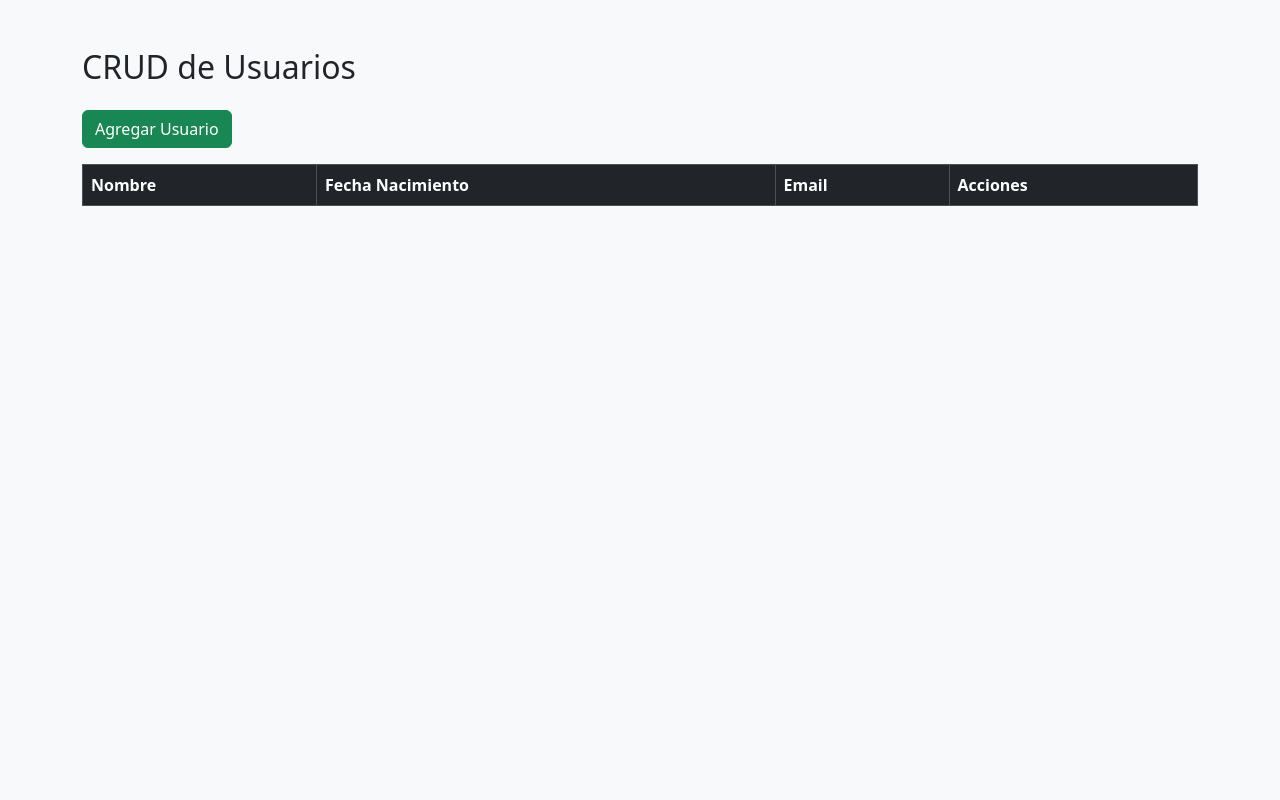
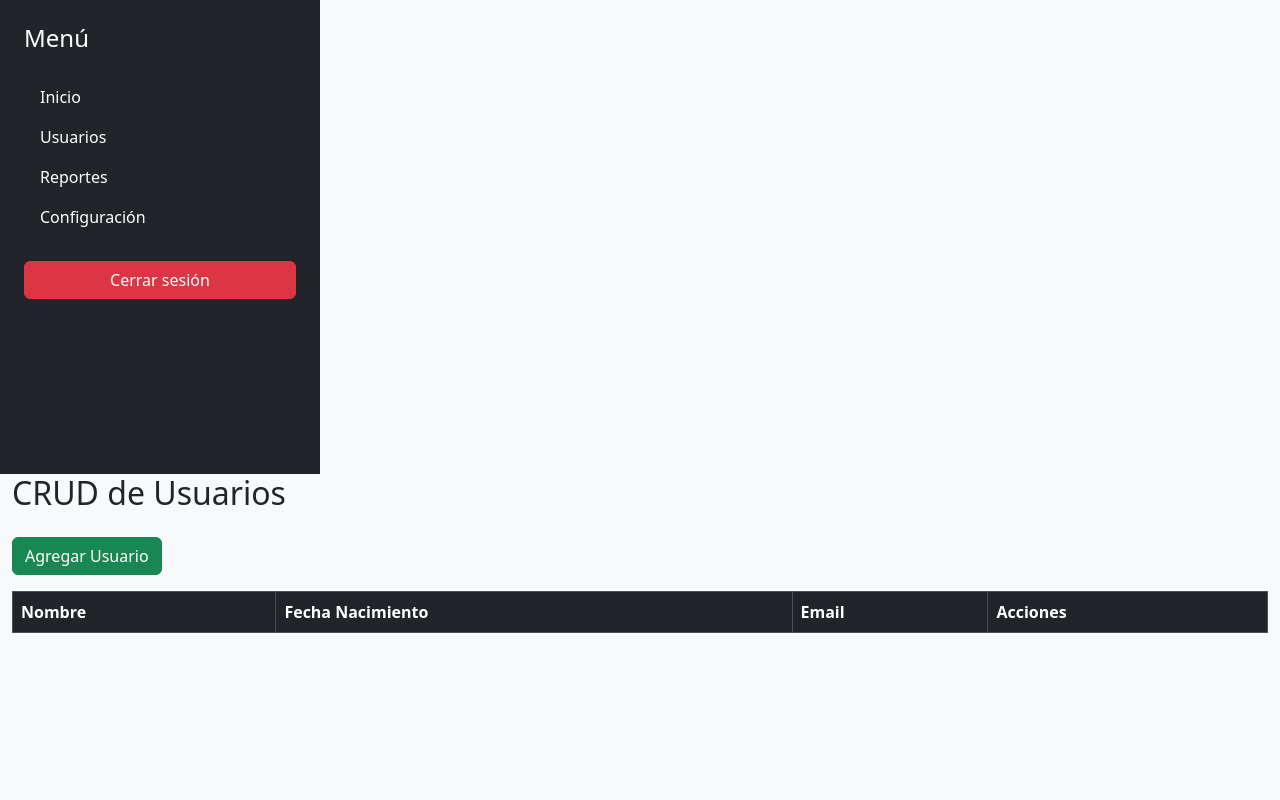
Before and after one commit to JdaniloChin/webCS, a PHP site: page /usuarios.php in a window 1280 px wide. Run offline with PHP 8.4, Linux system fonts and the light colour scheme; the visitor is signed in with stand-in values (Sample User, id 1); lists and menus that the app fills with data are empty.

Commit message:
menu desacoplado

```diff
--- /dev/null
+++ b/control_tareas/include/menu.php
@@ -0,0 +1,19 @@
+<?php
+session_start();
+if (!isset($_SESSION['nombre'])) {
+    header("Location: ../index.php");
+    exit();
+}
+?>
+<aside class="col-md-3 bg-dark text-white p-4">
+        <h4 class="mb-4">Menú</h4>
+        <ul class="nav flex-column">
+          <li class="nav-item"><a class="nav-link text-white" href="home.php">Inicio</a></li>
+          <li class="nav-item"><a class="nav-link text-white" href="usuarios.php">Usuarios</a></li>
+          <li class="nav-item"><a class="nav-link text-white" href="#">Reportes</a></li>
+          <li class="nav-item"><a class="nav-link text-white" href="#">Configuración</a></li>
+        </ul>
+        <form action="include/logout.php" method="post" class="mt-4">
+          <button type="submit" class="btn btn-danger w-100">Cerrar sesión</button>
+        </form>
+</aside>
--- a/control_tareas/usuarios.php
+++ b/control_tareas/usuarios.php
@@ -15,7 +15,10 @@
     <script src="https://cdn.jsdelivr.net/npm/bootstrap@5.3.6/dist/js/bootstrap.bundle.min.js"></script>
 </head>
 <body class="bg-light">
-<div class="container py-5">
+<div class="container-fluid">
+<div class="row min-vh-100">
+  <?php include 'include/menu.php'; ?>
+  <main>
     <h2 class="mb-4">CRUD de Usuarios</h2>
     <button class="btn btn-success mb-3" id="btnAgregar" data-bs-toggle="modal" data-bs-target="#usuarioModal">Agregar Usuario</button>
     <table class="table table-bordered" id="tablaUsuarios">
@@ -31,6 +34,8 @@
             <!-- Aquí se agregan los usuarios dinámicamente -->
         </tbody>
     </table>
+</main>
+</div>
 </div>
 
 <!-- Modal -->
```
Also changed, not shown: control_tareas/home.php (+1 -12 lines).
